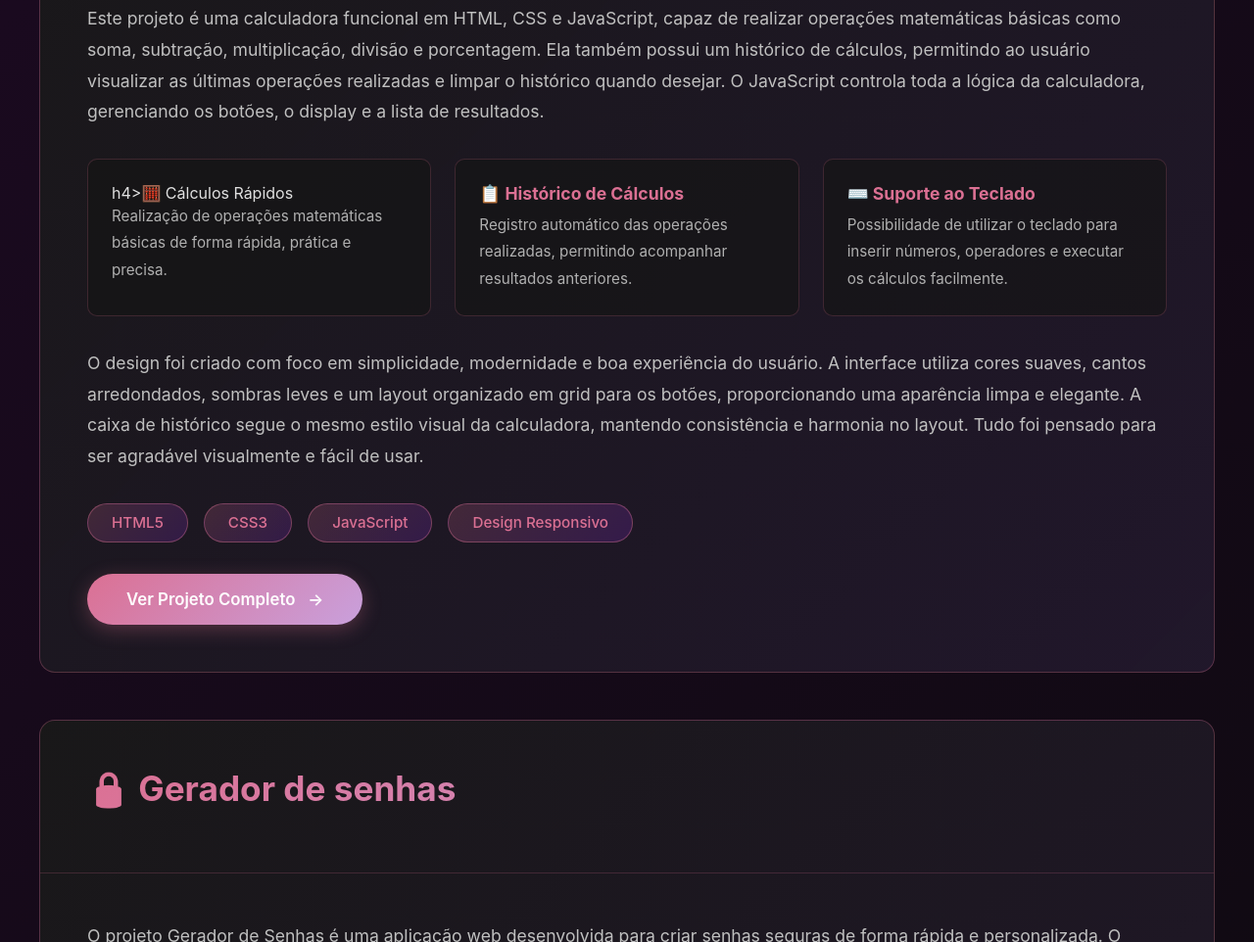
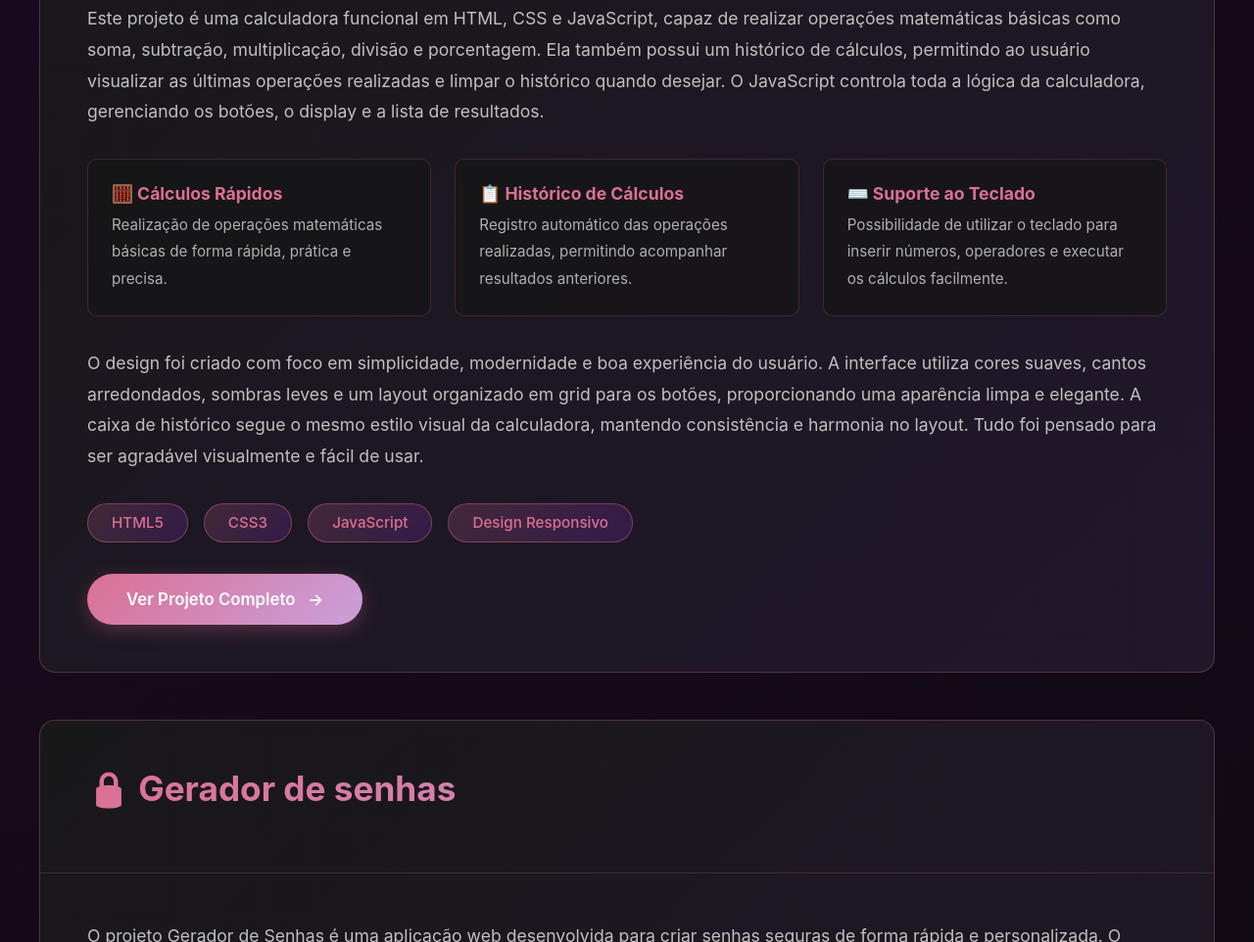
Before and after one commit to Nathaly-Marcely/Nathaly_Marcely, a plain HTML site: page index.html in a window 1280 px wide. Shown: the part 3804-4766 px from the top of the page at 98% size. Drawn offline with Linux system fonts and the light colour scheme.

Commit message:
Update index.html

```diff
--- a/index.html
+++ b/index.html
@@ -216,7 +216,7 @@
 
                     <div class="project-features">
                         <div class="feature-box">
-                            h4>🧮 Cálculos Rápidos</h4>
+                            <h4>🧮 Cálculos Rápidos</h4>
                             <p>Realização de operações matemáticas básicas de forma rápida, prática e precisa.</p>
                         </div>
                         <div class="feature-box">
```
